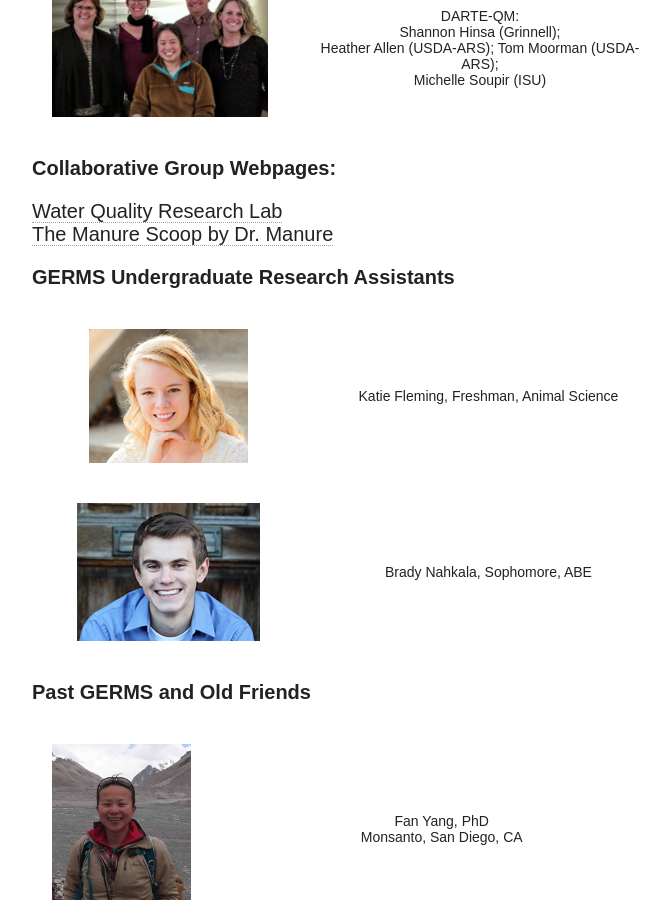
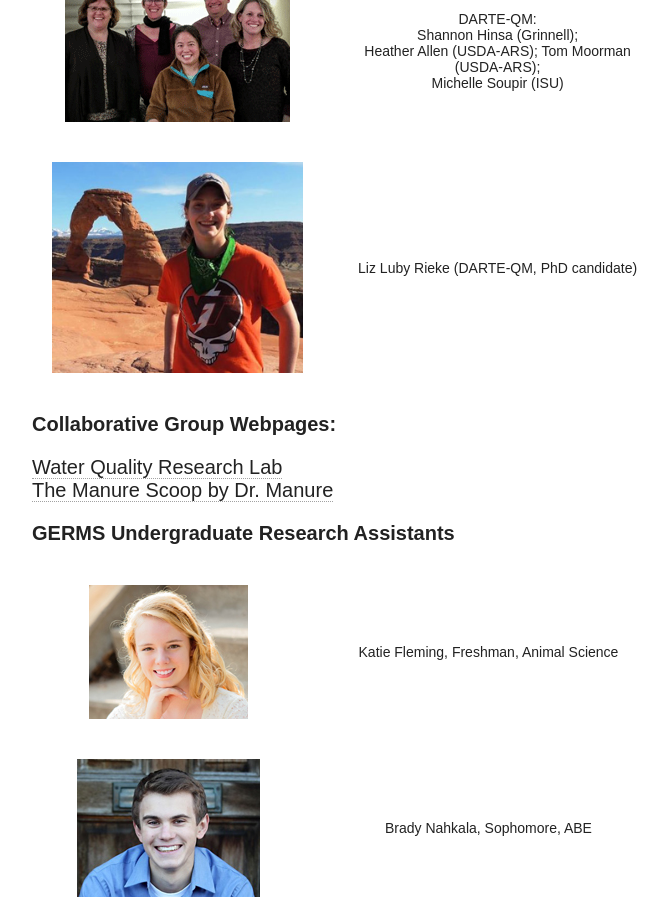
Before and after one commit to germs-lab/germs-lab.github.com-bu, a Jekyll site: the page built from people/index.md, in a window 1280 px wide and 900 px high, scrolled down 2702 px. Shown: the whole window, without its empty margins (288-958 px from the left). Built offline with Jekyll 4.4.1, drawn with Linux system fonts in a browser that asks for light colours; nearby versions of some CDN libraries.

Commit message:
added liz

```diff
--- a/people/index.md
+++ b/people/index.md
@@ -116,6 +116,10 @@ document.write("<a href='" + "mail" + "to:" + username + "@" + hostname + "'>" +
     <th class="tg-031e">DARTE-QM:  <br>Shannon Hinsa (Grinnell); <br>Heather Allen (USDA-ARS); Tom Moorman (USDA-ARS); <br>Michelle Soupir (ISU) <br></th>
   </tr>
 
+  <tr>
+    <th class="tg-031e"><img src="liz_arches2.jpg" alt="description here" /></th>
+    <th class="tg-031e">Liz Luby Rieke (DARTE-QM, PhD candidate)<br></th>
+  </tr>
 </table>
 
 
```
Also changed, not shown: people/liz_arches2.jpg (added).
